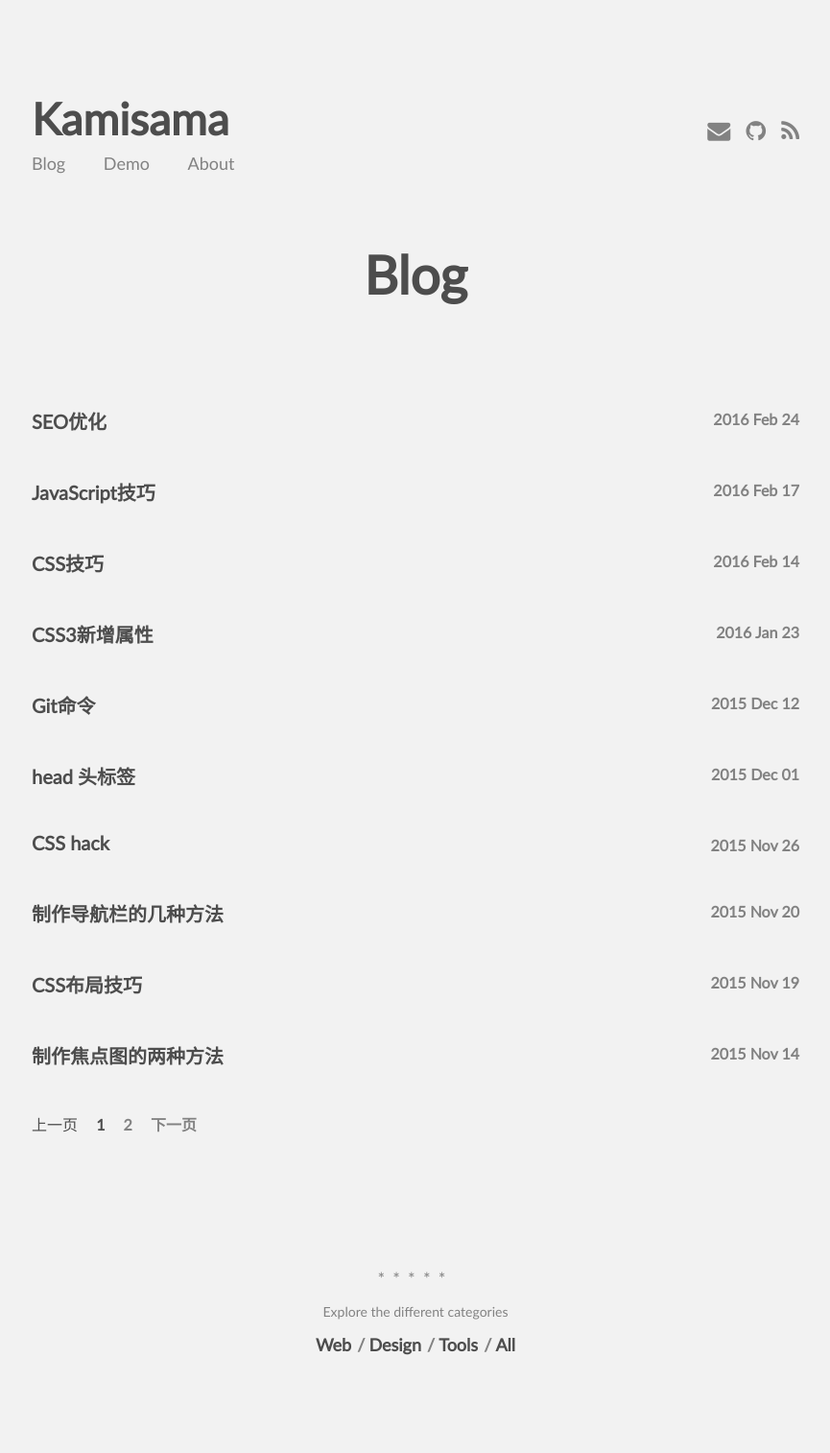
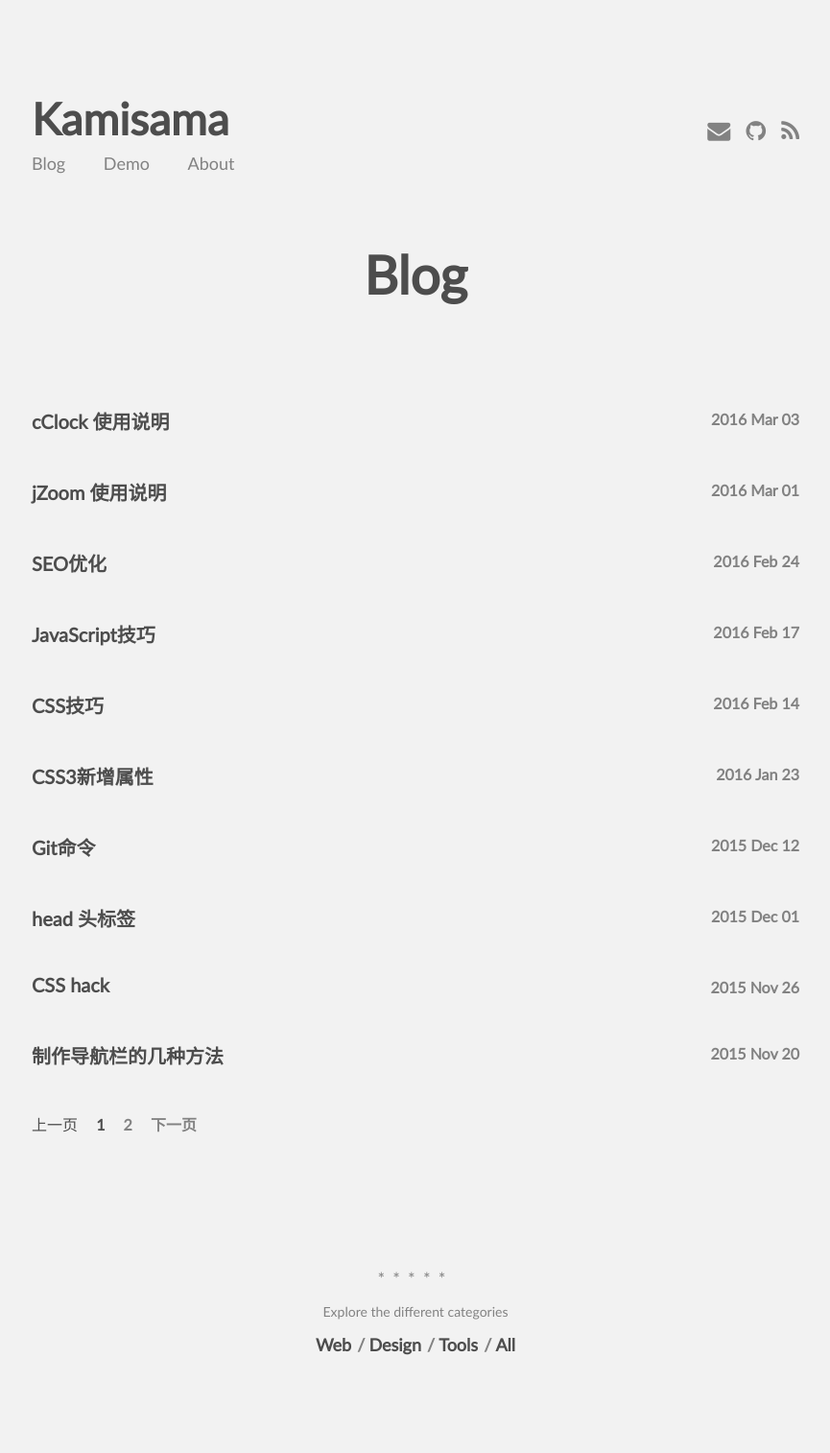
Before and after one commit to pciapcib/pciapcib.github.io, a Jekyll site: the page built from index.html, in a window 1280 px wide. Shown: the whole page at 96% size, without its empty margins (207-1072 px from the left). Built offline with Jekyll 4.4.1, drawn with Linux system fonts in a browser that asks for light colours; the list of posts is cut into pages by our own code; some of the changed lines change nothing that is shown.

Commit message:
add demo and about

````diff
--- /dev/null
+++ b/_posts/2016-03-01-jZoom-guide.md
@@ -0,0 +1,71 @@
+---
+layout: post
+title: "jZoom 使用说明"
+categories: [design]
+---
+
+# jZoom
+
+Demo地址： [shenting.me/jZoom/demo]({{ site.url }}/jZoom/demo)
+
+### 使用说明
+
+引入下列文件，
+
+```html
+<script src="scripts/jquery.min.js"></script>
+<script src="scripts/jzoom.min.js"></script>
+```
+
+然后在想要放大的图片的容器上调用插件，
+
+```javascript
+$('#container').jzoom();
+```
+
+即可实现默认效果。
+
+### 配置选项
+
+自定义插件时，需要在方法中传入一个对象，可配置的选项列于下表。
+
+```javascript
+$('#container').jzoom({
+    option: value,
+    option2: value2,
+    ...
+});
+```
+
+| 选项 | 类型 | 默认值 | 描述 |
+|:---:|:---:|:---:|:---:|
+| width | Number | 400 | 放大镜窗口的宽度 |
+| height | Number | 400 | 放大镜窗口的高度 |
+| position | String | "right" | 放大镜窗口相对于图片或容器的位置，还可设置为"top", "bottom", "left" |
+| offsetX | Number | 20 | 放大镜窗口在水平方向上的偏移，不能为负 |
+| offsetY | Number | 0 | 放大镜窗口在水平方向上的偏移，不能为负 |
+| opacity | Number | 0.6 | 镜头div的透明度 |
+| bgColor | String | "#fff" | 镜头div的背景色 |
+| loading | String | "Loading..." | 加载图片时显示的文字，水平垂直居中 |
+| suffixName | String | "_big" | 大图后缀名 |
+| imgType | String | 原图格式 | 大图的格式，建议与原图相同 |
+
+### 注意事项
+
+1. CSS部分代码已完全集成到JS代码中。
+2. 如果图片容器没有进行定位，则会默认添加`position: relative`属性。
+3. 大图与原图之间需要有一定的对应关系：
+    * 名称：如原图的文件名为image，则大图的文件名需为“image + 后缀名” 。
+    * 格式：大图与原图的格式建议相同，因为在IE下有时会出现bug。
+    * 位于同一目录下。
+
+### 其它
+
+1. 制作这个插件的原因其实是当我使用有名的“jqzoom”时，老是无法出现效果，无奈之下有了自己动手实现放大镜效果的想法。
+2. 当时简单地实现了效果并应用在网页中，并没有对代码进行优化，也有大量的冗余。
+3. 后来决定改良代码，优化性能，同时制作成jQuery插件，一方面熟悉了开发jQuery插件的过程，另一方面让我同时站在了开发者与用户的角度看待问题和需求，获益匪浅。
+4. 未来有时间精力的情况下，会继续维护开发这款插件，提供更多效果。
+
+### License
+
+Under the MIT License.
--- /dev/null
+++ b/_posts/2016-03-03-cClock-guide.md
@@ -0,0 +1,99 @@
+---
+layout: post
+title: "cClock 使用说明"
+categories: [design]
+---
+
+# cClock
+
+Demo地址： [shenting.me/cClock/demo]({{ site.url }}/cClock/demo)
+
+### 使用说明
+
+引入下列文件，
+
+```html
+<script src="scripts/cClock.min.js"></script>
+```
+
+添加`<canvas>`标签，设置宽高，并在标签内部添加一些描述，
+
+```html
+<canvas class="cClock" width="400" height="400">A flat and dynamic clock.</canvas>
+```
+
+运行函数，
+
+```javascript
+cClock({}, "cClock");
+```
+
+即可实现默认效果。
+
+### 配置选项
+
+cClock拥有丰富的自定义功能。
+
+```javascript
+cClock(options, className, showTime);
+//或
+cClock({
+    option: value,
+    option2: value2,
+    ...
+}, className, {
+    hour: hour,
+    minute: minute,
+    second: second
+});
+```
+
+参数分别为：
+
+1. 自定义cClock外观的配置对象，可选参数列于下表，空对象表示默认效果。
+2. cClock的类名，字符串形式。
+3. 可选，传入一个时间对象，可使cClock静止在设置的时间，也可传入`true`使之静止在默认时间——10 : 08 : 30。
+
+| 选项 | 类型 | 默认值 | 描述 |
+|:---:|:---:|:---:|:---:|
+| hourLength | Number | 0.65 | 时针的长度 |
+| hourWidth | Number | 2 | 时针的宽度 |
+| minuteLength | Number | 0.85 | 分针的长度 |
+| minuteWidth | Number | 2 | 分针的宽度 |
+| secondLength | Number | 0.8 | 秒针的长度 |
+| secondWidth | Number | 2 | 秒针的宽度 |
+| handColor | String | "#000" | 指针的颜色 |
+| handStyle | String | "butt" | 指针的类型，还可设置为"round"、"square" |
+| centerRadius | Number | 5 | 中心圆的半径 |
+| hourBackLength | Number | 0.2 | 时针后部的长度 |
+| minuteBackLength | Number | 0.2 | 分针后部的长度 |
+| secondBackLength | Number | 0.2 | 秒针后部的长度 |
+| borderWidth | Number | 2 | 边框的宽度 |
+| borderColor | String | "#000" | 边框的颜色 |
+| padding | Number | 0 | 边框和刻度之间的内边距 |
+| bgColor | String | "#fff" | 时钟的背景色 |
+| hourDialWidth | Number | 2 | 小时刻度的宽度  |
+| hourDialLength | Number | 0.15 | 小时刻度的长度 |
+| minuteDialWidth | Number | 2 | 分钟刻度的宽度 |
+| minuteDialLength | Number | 0.08 | 分钟刻度的长度 |
+| dialColor | String | "#000" | 刻度的颜色 |
+
+### 注意事项
+
+1. 时钟的大小取决于`<canvas>`的宽高。
+2. 必须要给该标签设置宽高，并且保证是一个正方形，也就是宽高要相等。
+3. 一些与长度有关的选项需设置为小数，与时钟半径有关。
+4. 如果选项的长度或宽度设置为0，则表示不显示该选项有关的内容。
+5. 例如，如果设置"secondLength: 0"，就表示不需要秒针。
+6. 如果把小时刻度设置为不显示，那么分钟刻度也不会显示。
+
+### 其它
+
+1. 制作这个时钟的原因是我在看红皮书《JavaScript高级程序设计》时，在“使用 Canvas 绘图”这一章看到了作为示例的时钟。感叹Canvas的神奇之时，有了让这个时钟转动起来的想法。
+2. 开发过程中，看着代码逐渐从稀少到臃肿，从清晰到混乱，一遍又一遍地重构、剥离函数，增长了一些这方面的经验。
+3. 复习了不少高中数学的知识。。。
+4. 未来有时间精力的情况下，会继续维护开发这款时钟，提供更多效果。
+
+### License
+
+Under the MIT License.
--- a/about.md
+++ b/about.md
@@ -1,6 +1,7 @@
 ---
 layout: post
 title: About
+date: 2016-03-14
 permalink: /about/
 ---
 
--- a/demo.md
+++ b/demo.md
@@ -1,6 +1,7 @@
 ---
 layout: post
 title: Demo
+date: 2016-03-14
 permalink: /demo/
 ---
 
@@ -10,16 +11,20 @@
 
 个人简历的在线版本，使用flex和响应式布局。
 
-[shenting.me/cv]({{ site.url }}/cv)
+地址：[shenting.me/cv]({{ site.url }}/cv)
 
 ### 2. jZoom
 
 一个拥有放大镜效果的jQuery插件，轻量级、易于使用。
 
-[shenting.me/jZoom/demo]({{ site.url }}/jZoom/demo)
+地址：[shenting.me/jZoom/demo]({{ site.url }}/jZoom/demo)
+
+[使用说明](/design/2016/03/01/jZoom-guide.html)
 
 ### 3. cClock
 
 基于Canvas的可自定义扁平化动态时钟。
 
-[shenting.me/cClock/demo]({{ site.url }}/cClock/demo)
+地址：[shenting.me/cClock/demo]({{ site.url }}/cClock/demo)
+
+[使用说明](/design/2016/03/03/cClock-guide.html)
````
